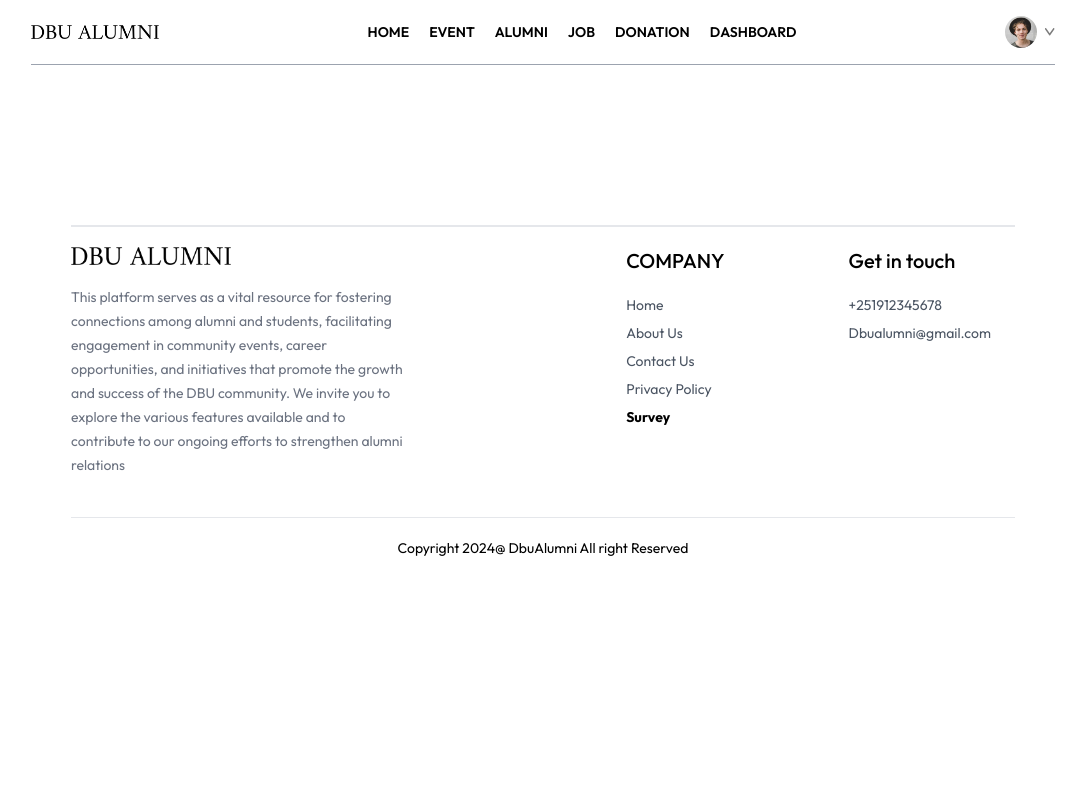
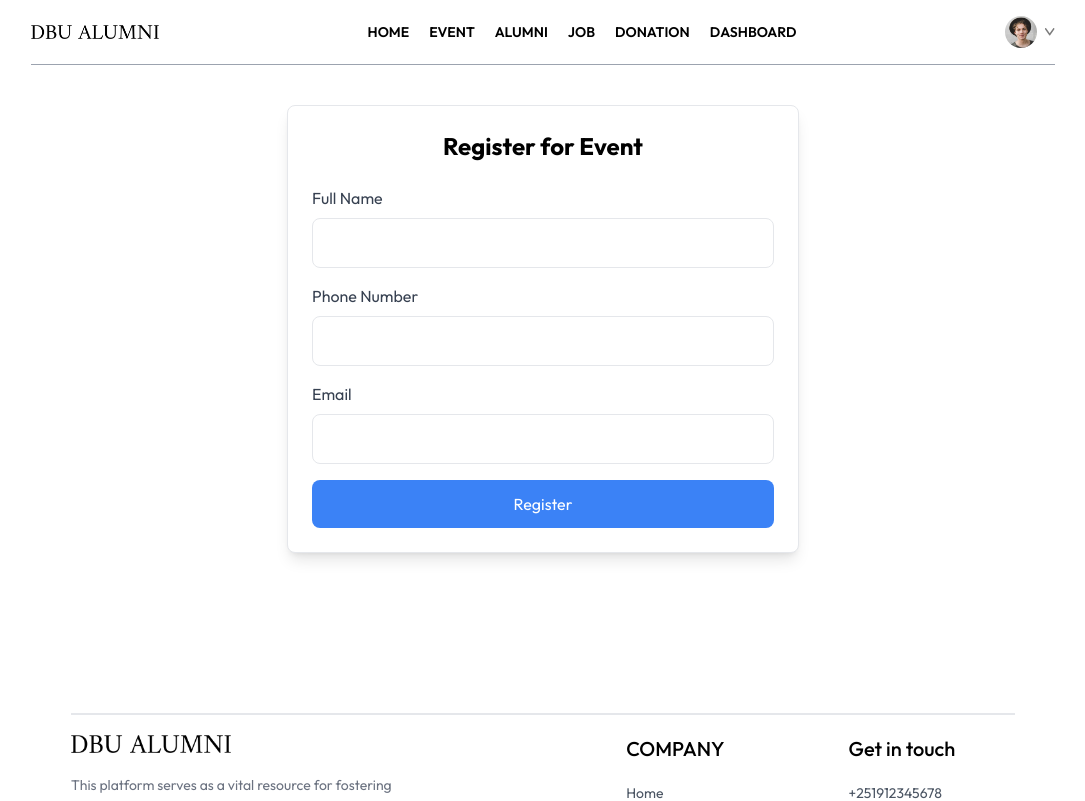
Before and after one commit to ephi-t/Alumni_2, a React (Vite) app: page /events/1/register in a window 1280 px wide. Shown: the top 801 px of the page, without its empty margins (97-1182 px from the left). Built offline with nearby package versions, Linux system fonts and the light colour scheme.

Commit message:
Added a register button on event page and created a page for making a reservation for an event

```diff
--- a/src/App.jsx
+++ b/src/App.jsx
@@ -7,12 +7,14 @@ import Donation from "./Pages/Donation";
 import Survey from "./Pages/Survey";
 import Home from "./Pages/Home";
 import Event from "./Pages/Event";
+import EventRegister from "./Pages/EventRegister";
 import Footer from "./Components/Footer";
 import Login from "./Pages/Login";
 import CreateAccount from "./Pages/CreateAccount";
 import DashboardApp from "./Pages/DasboardApp";
 import JobApplication from "./Pages/JobApplication";
 import DonationForm from "./Pages/DonationForm";
+
 
 function App() {
   const location = useLocation();
@@ -28,6 +30,7 @@ function App() {
           <Routes>
             <Route path="/" element={<Home />} />
             <Route path="/event" element={<Event />} />
+            <Route path="/events/:eventId/register" element={<EventRegister />} />
             <Route path="/alumni" element={<Alumni />} />
             <Route path="/job" element={<Job />} />
             <Route path="/donation" element={<Donation />} />
--- a/src/Pages/Event.jsx
+++ b/src/Pages/Event.jsx
@@ -1,14 +1,14 @@
 import React, { useState, useEffect } from "react";
 import { FaLocationDot } from "react-icons/fa6";
+import { Link } from "react-router-dom";
 
 const Event = () => {
-  // eventsData.js
+  // Simulated events data
   const eventsData = [
     {
       id: 1,
       title: "Alumni Meetup",
-      description:
-        " Lorem ipsum dolor sit amet consectetur adipisicing elit. Nihil in ipsum suscipit ipsam delectus, expedita exercitationem debitis et? Architecto voluptatem quos provident quibusdam ad sapiente consequatur ut cumque necessitatibus! Accusamus perferendis magni iure, tempore nam architecto sed explicabo ipsam fugit dolores, numquam quibusdam voluptatum ad laboriosam omnis, animi quo atlormAn event to meet and greet with fellow alumni.",
+      description: "An event to meet and greet with fellow alumni.",
       dateTime: "2024-10-12 18:00",
       location: "DBU Hall",
       imageUrl: "https://via.placeholder.com/150",
@@ -21,30 +21,7 @@ const Event = () => {
       location: "University Grounds",
       imageUrl: "https://via.placeholder.com/150",
     },
-    {
-      id: 3,
-      title: "Tech Conference",
-      description: "A conference to showcase the latest tech trends.",
-      dateTime: "2024-12-02 10:00",
-      location: "Tech Auditorium",
-      imageUrl: "https://via.placeholder.com/150",
-    },
-    {
-      id: 4,
-      title: "Tech Conference",
-      description: "A conference to showcase the latest tech trends.",
-      dateTime: "2024-12-02 10:00",
-      location: "Tech Auditorium",
-      imageUrl: "https://via.placeholder.com/150",
-    },
-    {
-      id: 5,
-      title: "Tech Conference",
-      description: "A conference to showcase the latest tech trends.",
-      dateTime: "2024-12-02 10:00",
-      location: "Tech Auditorium",
-      imageUrl: "https://via.placeholder.com/150",
-    },
+
     // Add more events if needed...
   ];
 
@@ -61,7 +38,7 @@ const Event = () => {
   );
 
   return (
-    <div className="p-6 ">
+    <div className="p-6">
       <h1 className="text-4xl font-semibold text-center mb-8">Events</h1>
       <div className="max-w-lg mx-auto">
         <input
@@ -74,7 +51,7 @@ const Event = () => {
       </div>
       <div className="grid grid-cols-1 sm:grid-cols-2 md:grid-cols-3 gap-6">
         {filteredEvents.map((event) => (
-          <div key={event.id} className=" p-4  rounded-lg ">
+          <div key={event.id} className="p-4 border rounded-lg">
             <img
               src={event.imageUrl}
               alt={event.title}
@@ -83,15 +60,21 @@ const Event = () => {
             <h2 className="text-xl font-semibold mb-2">{event.title}</h2>
             <p className="text-gray-600 mb-4">{event.description}</p>
             <p className="text-gray-500">
-              <span className="font-semibold">Date & Time:</span>{" "}
-              {event.dateTime}
+              <span className="font-semibold">Date & Time:</span> {event.dateTime}
             </p>
             <p className="flex items-center gap-2 text-gray-500">
               <span className="font-semibold">
                 <FaLocationDot />
-              </span>{" "}
+              </span>
               {event.location}
             </p>
+            {/* Register Button */}
+            <Link
+              to={`/events/${event.id}/register`}
+              className="block mt-4 text-center bg-blue-500 text-white py-2 px-4 rounded-lg hover:bg-blue-600 transition duration-200"
+            >
+              Register
+            </Link>
           </div>
         ))}
       </div>
--- /dev/null
+++ b/src/Pages/EventRegister.jsx
@@ -0,0 +1,86 @@
+
+import React, { useState } from "react";
+import { useParams, useNavigate } from "react-router-dom";
+
+const EventRegistration = () => {
+  const { eventId } = useParams(); // Get the event ID from the URL parameter
+  const navigate = useNavigate();
+  const [formData, setFormData] = useState({
+    fullName: "",
+    phoneNumber: "",
+    email: "",
+  });
+
+  // Handle form field changes
+  const handleChange = (e) => {
+    const { name, value } = e.target;
+    setFormData((prevData) => ({ ...prevData, [name]: value }));
+  };
+
+  // Handle form submission
+  const handleSubmit = (e) => {
+    e.preventDefault();
+    // Simulate form submission and redirect to a success page or home
+    console.log(`Form submitted for Event ID: ${eventId}`, formData);
+    alert("Registration Successful!");
+    navigate("/events"); // Redirect back to the events page or another page
+  };
+
+  return (
+    <div className="p-6 max-w-lg mx-auto mt-10 bg-white border rounded-lg shadow-lg">
+      <h1 className="text-2xl font-bold mb-6 text-center">Register for Event</h1>
+      <form onSubmit={handleSubmit}>
+        <div className="mb-4">
+          <label htmlFor="fullName" className="block text-gray-700 mb-2">
+            Full Name
+          </label>
+          <input
+            type="text"
+            id="fullName"
+            name="fullName"
+            value={formData.fullName}
+            onChange={handleChange}
+            className="w-full p-3 border rounded-lg focus:outline-none focus:ring-2 focus:ring-blue-500"
+            required
+          />
+        </div>
+        <div className="mb-4">
+          <label htmlFor="phoneNumber" className="block text-gray-700 mb-2">
+            Phone Number
+          </label>
+          <input
+            type="tel"
+            id="phoneNumber"
+            name="phoneNumber"
+            value={formData.phoneNumber}
+            onChange={handleChange}
+            className="w-full p-3 border rounded-lg focus:outline-none focus:ring-2 focus:ring-blue-500"
+            required
+          />
+        </div>
+        <div className="mb-4">
+          <label htmlFor="email" className="block text-gray-700 mb-2">
+            Email
+          </label>
+          <input
+            type="email"
+            id="email"
+            name="email"
+            value={formData.email}
+            onChange={handleChange}
+            className="w-full p-3 border rounded-lg focus:outline-none focus:ring-2 focus:ring-blue-500"
+            required
+          />
+        </div>
+        <button
+          type="submit"
+          className="w-full bg-blue-500 text-white py-3 px-4 rounded-lg hover:bg-blue-600 transition duration-200"
+        >
+          Register
+        </button>
+      </form>
+    </div>
+  );
+};
+
+export default EventRegistration;
```
